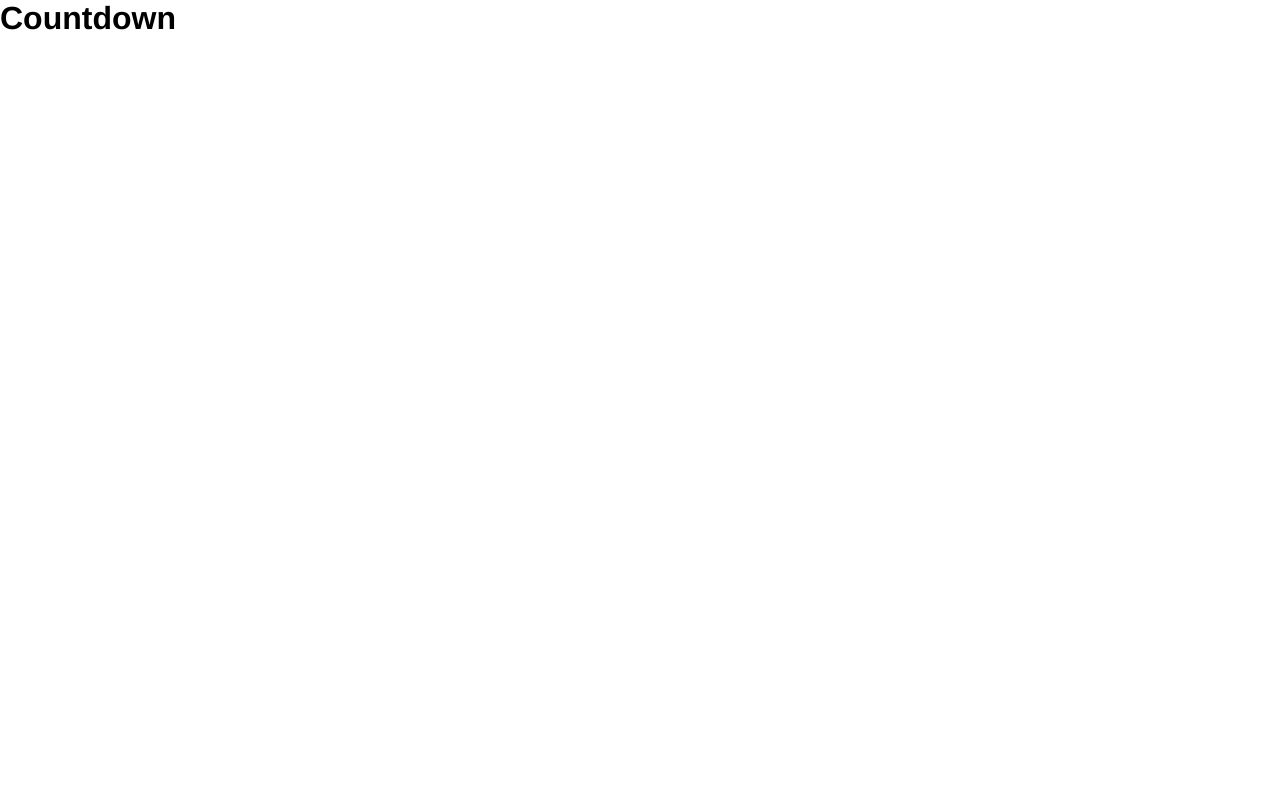
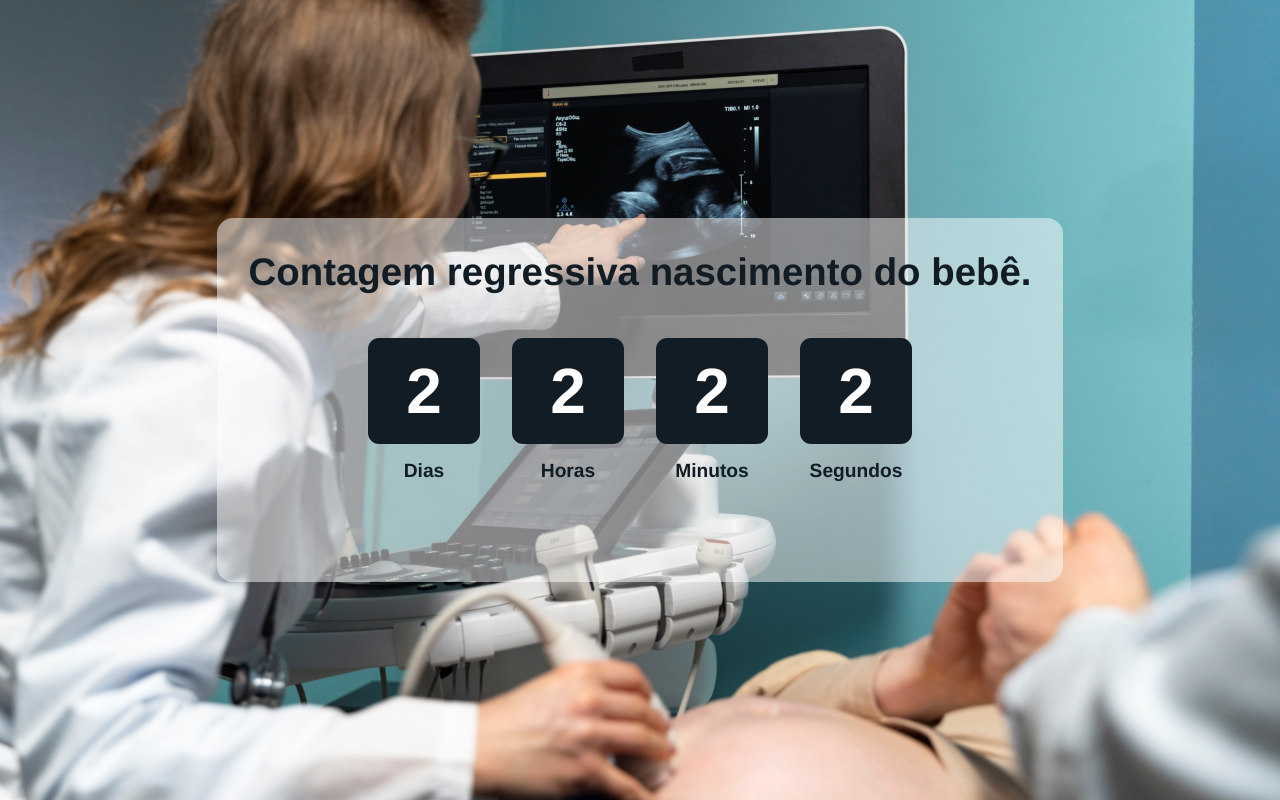
Before and after one commit to ArymanReis/contador_regressivo_react, a React (Vite) app in the folder countdown/: page / in a window 1280 px wide. Built offline with nearby package versions, Linux system fonts and the light colour scheme.

Commit message:
Avançando

```diff
--- a/countdown/src/App.css
+++ b/countdown/src/App.css
@@ -0,0 +1,24 @@
+.App {
+    min-height: 100vh;
+    background-size: cover;
+    background-position: center;
+    display: flex;
+    justify-content: center;
+    align-items: center;
+}
+
+.container {
+    min-width: 50%;
+    min-height: 300px;
+    background-color: rgba(255, 255, 255, 0.5);
+    padding: 2rem;
+    border-radius: 1rem;
+}
+
+.countdown-container {
+    display: flex;
+    justify-content: center;
+    align-items: center;
+    height: 200px;
+    gap: 2rem;
+}
--- a/countdown/src/App.jsx
+++ b/countdown/src/App.jsx
@@ -1,10 +1,24 @@
-import './App.css'
+import Title from './components/Title';
+import Counter from './components/Counter';
+
+import Bebe from "./assets/bebe.jpg";
+
+
+import './App.css';
 
 function App() {
 
   return (
-    <div>
-      <h1>Countdown</h1>
+    <div className="App" style={{ backgroundImage: `url(${Bebe})` }}>
+      <div className="container">
+        <Title title="Contagem regressiva nascimento do bebê." />
+        <div className="countdown-container">
+          <Counter title="Dias" number={2} />
+          <Counter title="Horas" number={2} />
+          <Counter title="Minutos" number={2} />
+          <Counter title="Segundos" number={2} />
+        </div>
+      </div>
     </div>
   )
 }
--- /dev/null
+++ b/countdown/src/components/Counter.css
@@ -0,0 +1,24 @@
+.counter {
+    display: flex;
+    flex-direction: column;
+    align-items: center;
+    justify-content: center;
+    gap: 1rem;
+}
+
+.counter-number {
+    background-color: #111c24;
+    color: #ffff;
+    padding: 1rem;
+    border-radius: .7rem;
+    font-size: 4rem;
+    font-weight: bold;
+    min-width: 80px;
+    text-align: center;
+}
+
+.counter-text {
+    color: #111c24;
+    font-size: 1.2rem;
+    font-weight: bold;
+}
--- /dev/null
+++ b/countdown/src/components/Counter.jsx
@@ -0,0 +1,14 @@
+import "./Counter.css";
+
+import React from 'react'
+
+const Counter = ({title, number}) => {
+    return (
+        <div className="counter">
+            <p className="counter-number">{number}</p>
+            <h3 className="counter-text">{title}</h3>
+        </div>
+    )
+}
+
+export default   Counter
--- /dev/null
+++ b/countdown/src/components/Title.css
@@ -0,0 +1,6 @@
+.title {
+    text-align: center;
+    margin-bottom: 1rem;
+    font-size: 2.4rem;
+    color: #111c24;
+}
--- /dev/null
+++ b/countdown/src/components/Title.jsx
@@ -0,0 +1,13 @@
+import "./Title.css";
+
+import React from 'react'
+
+const Title = ({title}) => {
+    return (
+    <div>
+        <h1 className='title'>{title}</h1>
+    </div>
+    )
+}
+
+export default Title
```
Also changed, not shown: countdown/src/assets/bebe.jpg (added), countdown/src/assets/newyear.jpg (deleted).
